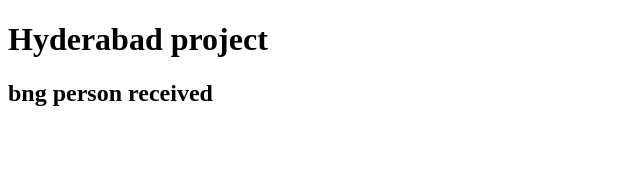
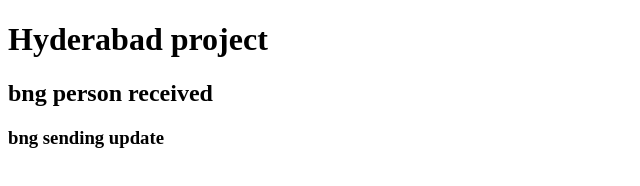
Before and after one commit to SAI-9848/hyderabad-project, a plain HTML site: page index.html in a window 1280 px wide. Shown: the whole page, without its empty margins (0-640 px from the left). Drawn offline with Linux system fonts and the light colour scheme.

Commit message:
bng sending update

```diff
--- a/index.html
+++ b/index.html
@@ -8,5 +8,6 @@
 <body>
     <h1>Hyderabad project</h1>
     <h2>bng person received</h2>
+    <h3>bng sending update</h3>
 </body>
 </html>
```
